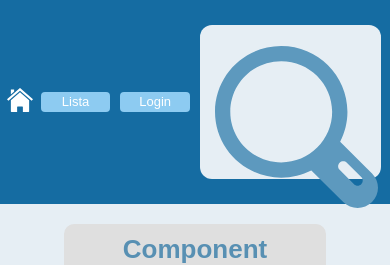
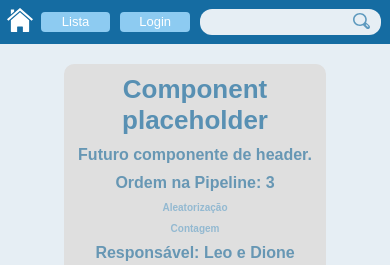
Before and after one commit to DioneMartins/biblioteca-cp2, a React (Create React App) app: page /lista in a window 390 px wide. Shown: the top 265 px of the page. Built offline with nearby package versions, Linux system fonts and the light colour scheme; no server answers; the database is empty.

Commit message:
Worked book cards CSS

```diff
--- a/src/components/bookCards/BookCard.module.css
+++ b/src/components/bookCards/BookCard.module.css
@@ -3,6 +3,5 @@
   width: 100vw;
   display: flex;
   flex-direction: column;
-  gap: 30px;
   align-items: center;
 }
--- a/src/components/bookCards/bookCardItem/BookCardItem.module.css
+++ b/src/components/bookCards/bookCardItem/BookCardItem.module.css
@@ -6,6 +6,7 @@
   border-radius: 20px;
   padding-left: 10px;
   padding-right: 10px;
+  margin-bottom: 6%;
 }
 
 .cardWrapper p{
@@ -25,6 +26,6 @@
 @media (max-width: 1080px){
   .cardWrapper{
     width: 70vw;
-    height: 20vh;
+    height: 120px;
   }
 }
--- a/src/components/navbar/Navbar.module.css
+++ b/src/components/navbar/Navbar.module.css
@@ -61,12 +61,12 @@
   background-color: transparent;
   border: hidden;
   left: 6px;
-  top: 1px;
+  top: 2px;
   width: 12%;
 }
 
 .navbarSearchIcon {
-  width: 100%;
+  width: 10%;
 }
 
 @media (min-width: 1080px) {
--- a/src/pages/search/Search.jsx
+++ b/src/pages/search/Search.jsx
@@ -2,7 +2,9 @@ import React, { useEffect, useState } from 'react';
 import { Navbar, BookCardItem } from '../../components';
 import { getSearchedBooks } from '../../api/api';
 import { useLocation } from 'react-router-dom';
+import styles from './Search.module.css';
 
+const { searchBookWrapper } = styles;
 export default function Search() {
   const [searchedData, setSearchedData] = useState([]);
   const [loading, setLoading] = useState(true);
@@ -26,6 +28,7 @@ export default function Search() {
   return (
     <div>
       <Navbar />
+      <div className={searchBookWrapper}>
         {loading
           ? 'Carregando'
           : searchedData.map(({ afn, aln, notes, quant, title }, index) => {
@@ -42,5 +45,6 @@ export default function Search() {
               );
             })}
       </div>
+    </div>
   );
 }
--- /dev/null
+++ b/src/pages/search/Search.module.css
@@ -0,0 +1,5 @@
+.searchBookWrapper{
+  width: fit-content;
+  margin: auto;
+  margin-top: 10%;
+}
```
Lines whose indentation alone changed are shown as unchanged.
